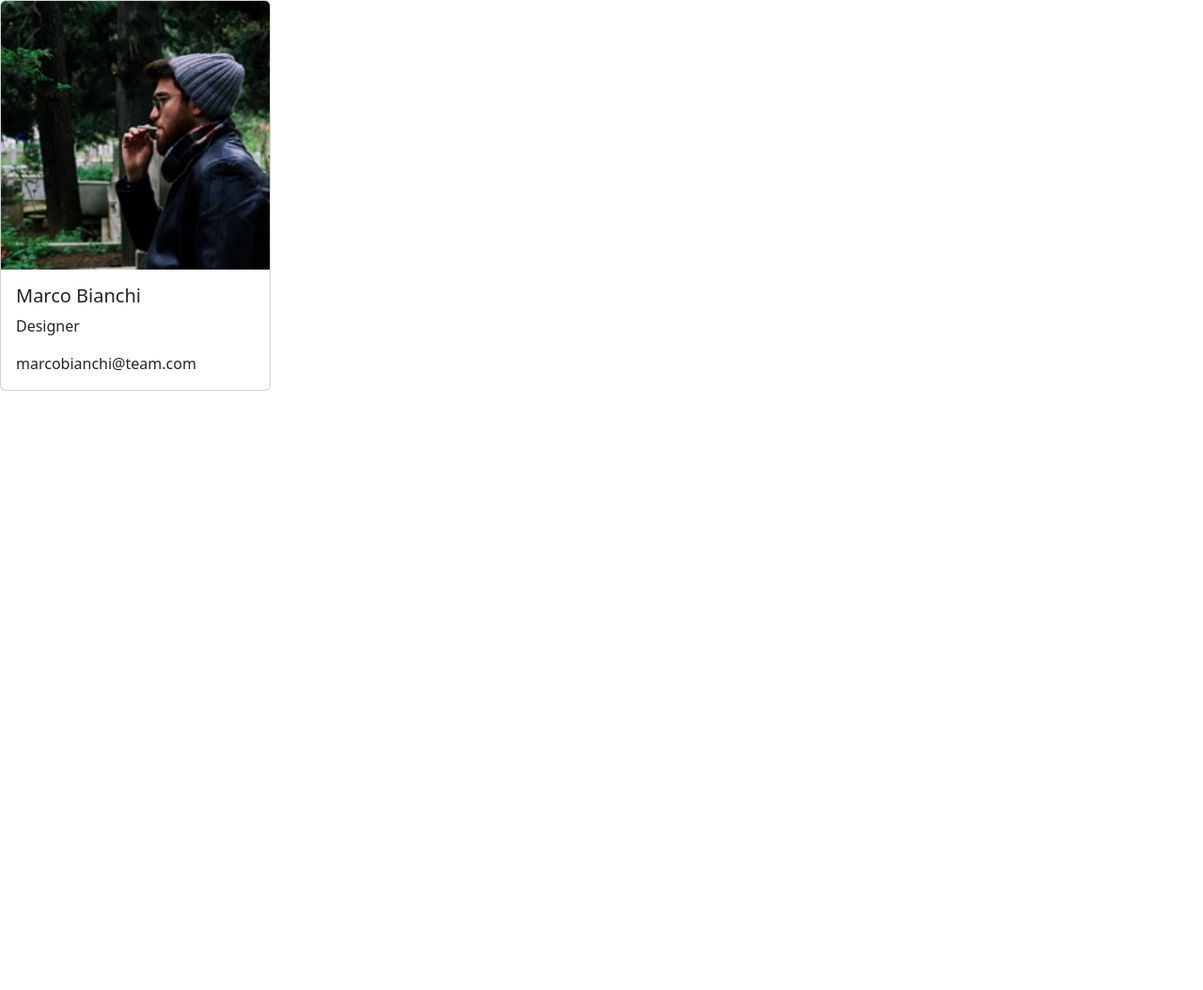
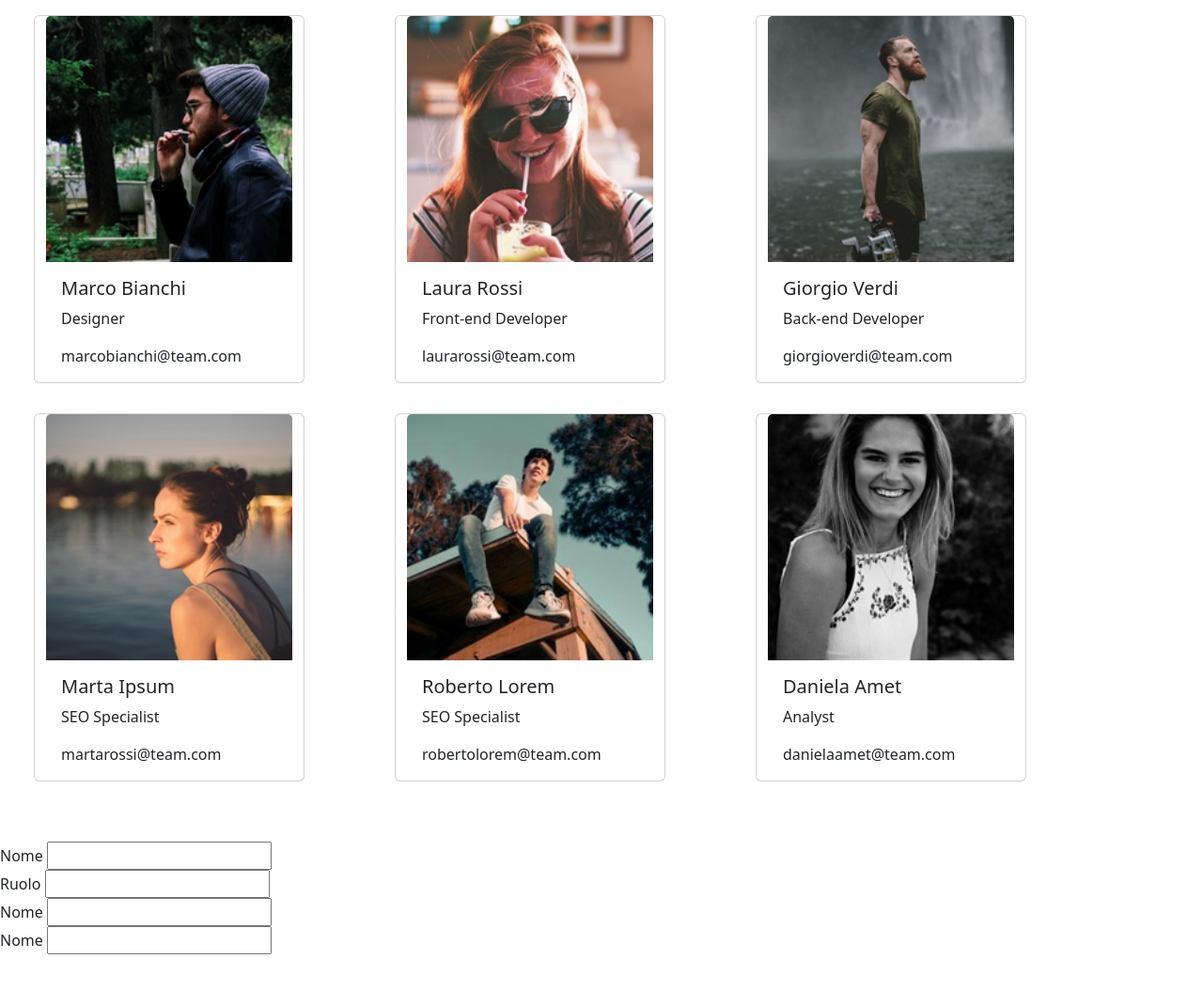
Before and after one commit to EdoardoPosfortunato/js-our-team, a plain HTML site: page index.html in a window 1280 px wide. Shown: the whole page at 94% size. Before the commit the page ends 800 px from the top, so only its background shows below. Drawn offline with nearby package versions, Linux system fonts and the light colour scheme.

Commit message:
feat:esercizio

```diff
--- a/index.html
+++ b/index.html
@@ -7,7 +7,7 @@
     <link href="https://cdn.jsdelivr.net/npm/bootstrap@5.3.6/dist/css/bootstrap.min.css" rel="stylesheet" integrity="sha384-4Q6Gf2aSP4eDXB8Miphtr37CMZZQ5oXLH2yaXMJ2w8e2ZtHTl7GptT4jmndRuHDT" crossorigin="anonymous">
 </head>
 <body>
-    <div id="cardDivision">
+    <div id="cardDivision" class="row">
         <!-- <div class="card" style="width: 18rem;">
             <img class="card-img-top" src="img/female1.png" alt="Card image cap">
             <div class="card-body">
@@ -18,6 +18,29 @@
           </div> -->
     </div>
 
+    <div class="my-5">
+
+        <form action="" >
+            <div>
+                <Label>Nome</Label>
+                <input type="text">
+            </div>
+            <div>
+                <Label>Ruolo</Label>
+                <input type="text">
+            </div>
+            <div>
+                <Label>Nome</Label>
+                <input type="text">
+            </div>
+            <div>
+                <Label>Nome</Label>
+                <input type="text">
+            </div>
+
+        </form>
+
+    </div>
 
     <script src="script.js"></script>
 </body>
--- a/script.js
+++ b/script.js
@@ -48,7 +48,7 @@ let createCard = (object) => {
 
   const { name, role, email, img } = object;
 
-  return `<div class="card" style="width: 18rem;">
+  return `<div class="card col-12 mx-5 my-3" style="width: 18rem;">
             <img class="card-img-top" src="${img}" alt="Card image cap">
             <div class="card-body">
               <h5 class="card-title">${name}</h5>
@@ -64,18 +64,26 @@ let createCard = (object) => {
 
 let renderCard = (array, HTMLelem) => {
 
-  HTMLelem = '';
+  let totalCards = '';
 
   for (let element of array) {
 
-    let currElement = element
     // console.log(createCard(currElement))
-    HTMLelem += createCard(currElement)
+    totalCards += createCard(element)
+
 
   }
 
-  return HTMLelem.innerHTML = HTMLelem
+  return HTMLelem.innerHTML = totalCards;
 }
+
+
+// Esecuzione Logica
+
+
+let impiegati = document.getElementById(`cardDivision`)
+
+renderCard(teamMembers, impiegati)
 
 
 
@@ -85,7 +93,7 @@ let renderCard = (array, HTMLelem) => {
 
 
 
-let marioBianchi = {
+/* let marioBianchi = {
   name: "Marco Bianchi",
   role: "Designer",
   email: "marcobianchi@team.com",
@@ -105,4 +113,4 @@ console.log(marioRossi)
 
 cartaMarioRossi = createCard(marioRossi);
 
-impiegati.innerHTML = cartaMarioRossi
+impiegati.innerHTML = cartaMarioRossi */
```
